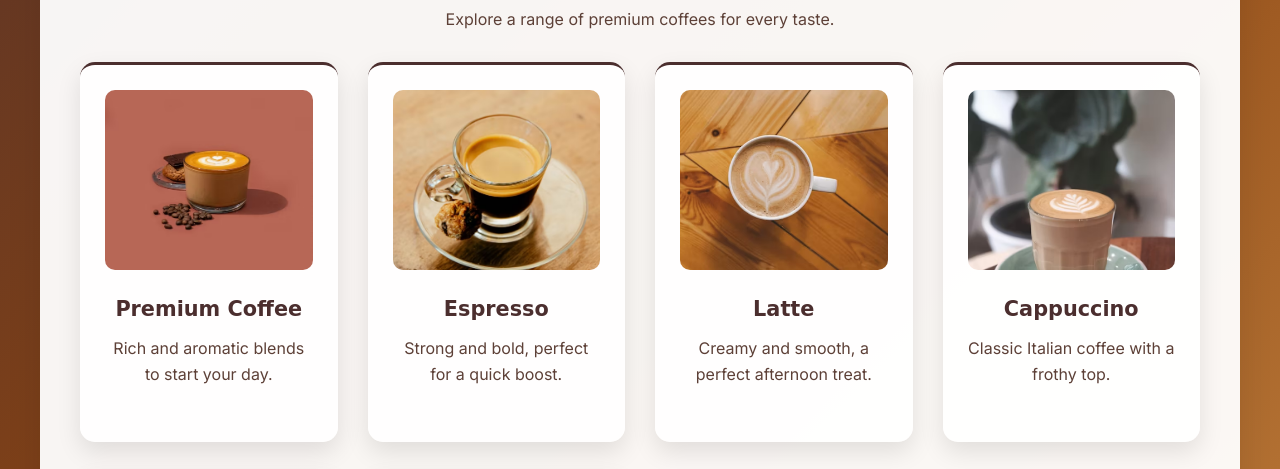
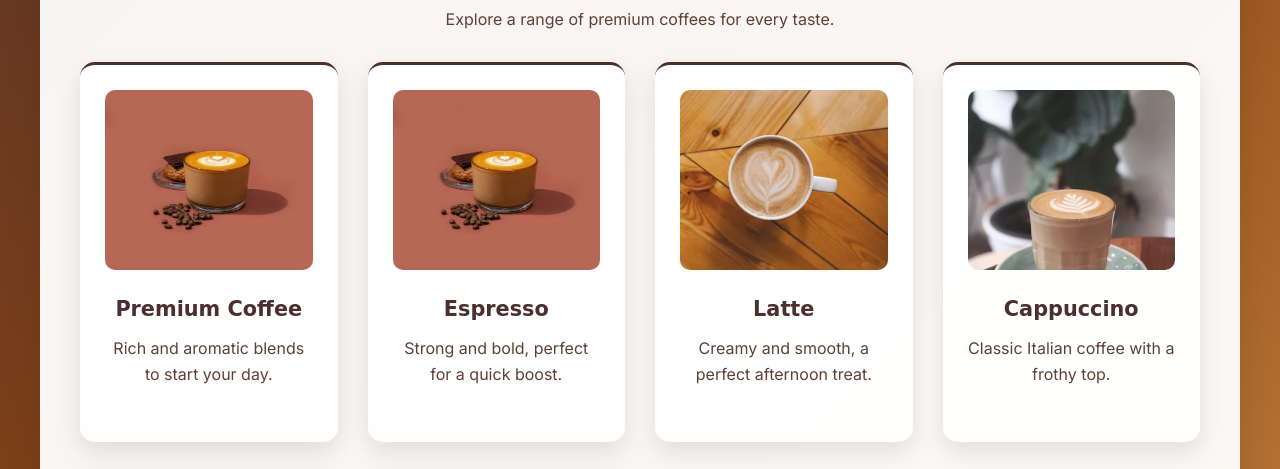
Before and after one commit to Omar-gamal188/Cafe_menu, a website: page html/coffee.html in a window 1280 px wide. Shown: the part 611-1080 px from the top of the page. Drawn offline with Linux system fonts and the light colour scheme; a web font is replaced by a local one.

Commit message:
update coffee section images and styles

```diff
--- a/html/coffee.html
+++ b/html/coffee.html
@@ -31,7 +31,7 @@
                 <p>Rich and aromatic blends to start your day.</p>
             </div>
             <div class="coffee-item">
-                <img src="../image/espresso.avif" alt="Espresso">
+                <img src="../image/coffee.avif" alt="Espresso">
                 <h3>Espresso</h3>
                 <p>Strong and bold, perfect for a quick boost.</p>
             </div>
```
